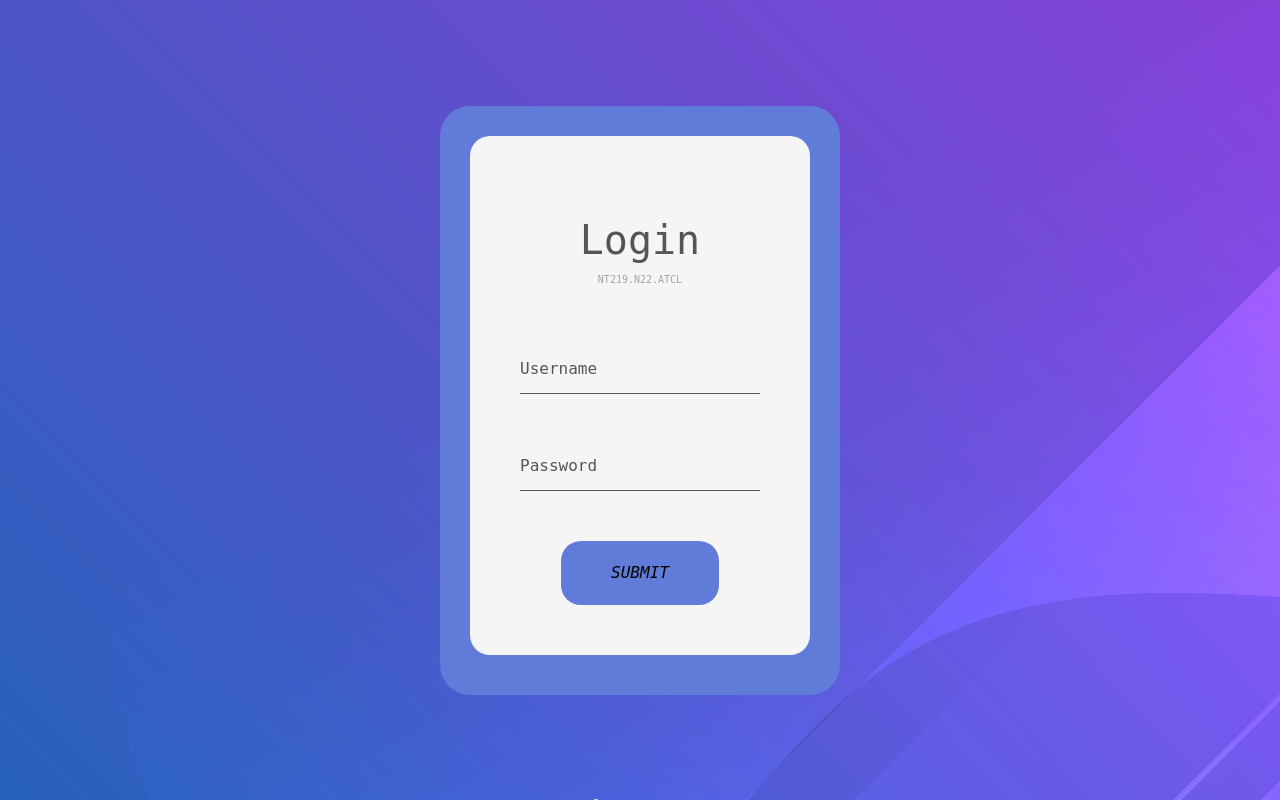
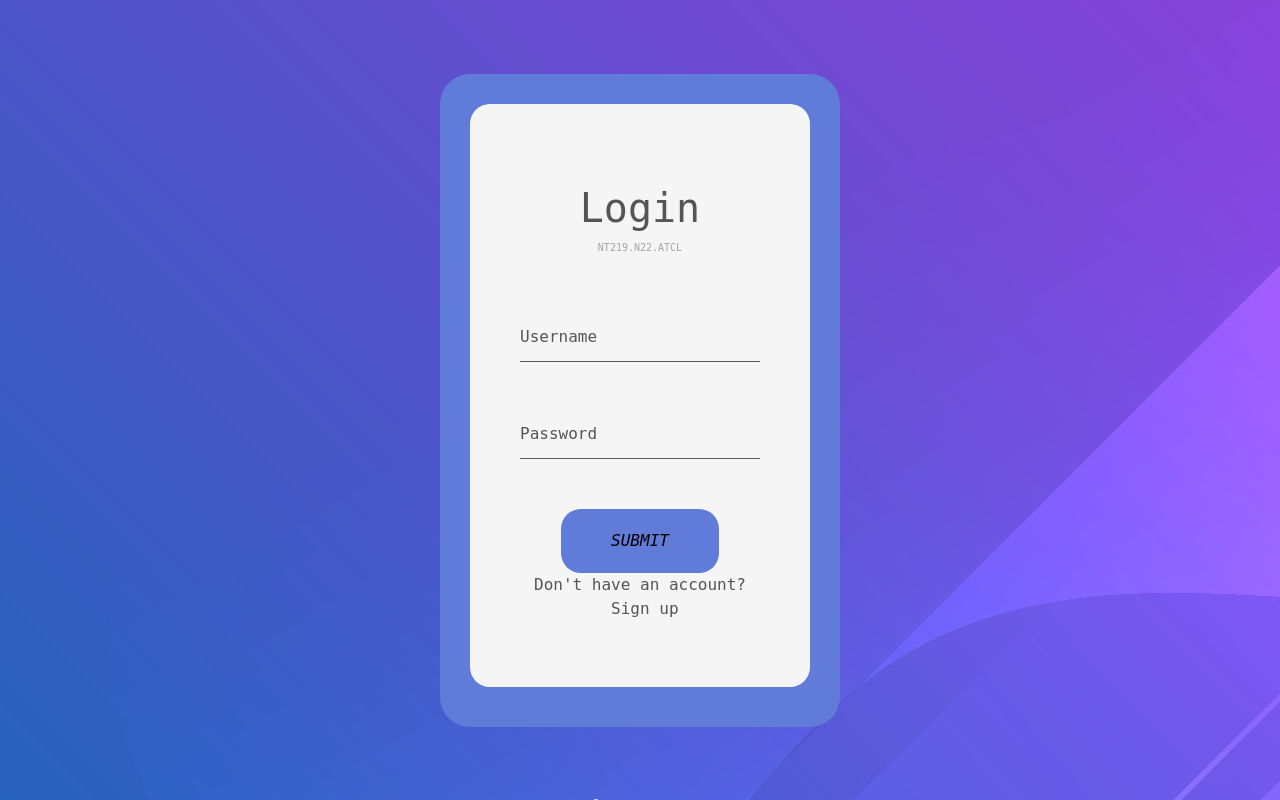
Before and after one commit to UIT20520649/Cryptography-Project, a Flask app: page /login in a window 1280 px wide. Run offline with Flask 2, Linux system fonts and the light colour scheme.

Commit message:
update login form

```diff
--- a/Application/templates/login.html
+++ b/Application/templates/login.html
@@ -34,6 +34,11 @@
                 <div class="loginBtn">
                     <button><i class="fa-solid fa-arrow-right">SUBMIT</i></button>
                 </div>
+                <div class="sign_up">
+                    <scan>
+                        Don't have an account? &nbsp;<a>Sign up</a></p>
+                    </scan>
+                </div>
             </div>
 
         </div>
```
